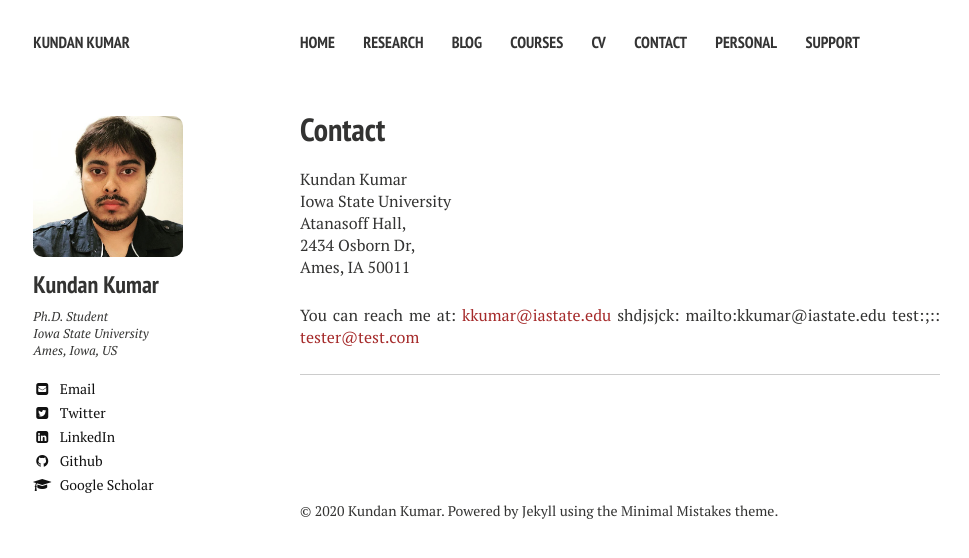
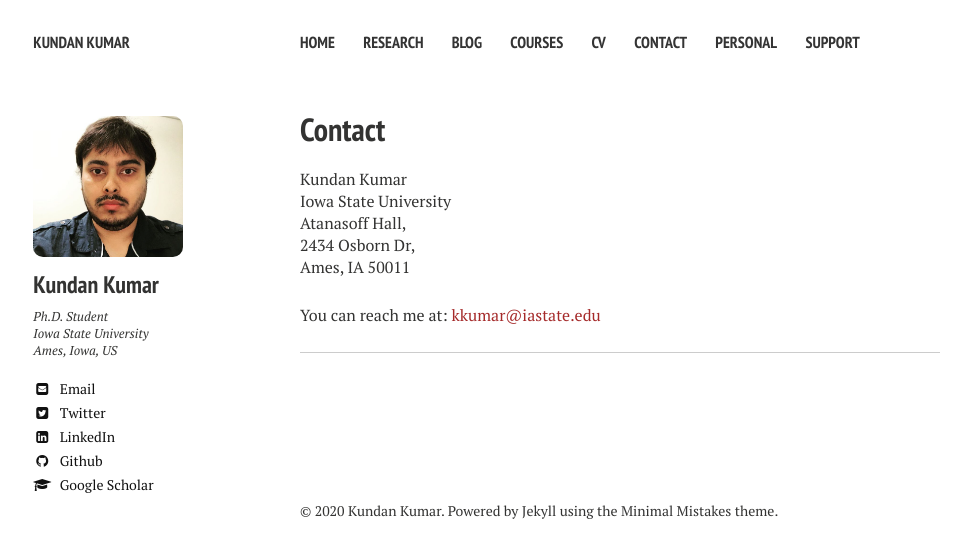
Before and after one commit to kundan7kumar/kundan7kumar.github.io, a Jekyll site: the page built from contact/index.md, in a window 1280 px wide. Shown: the top 558 px of the page, without its empty margins (20-989 px from the left). Built offline with Jekyll 4.4.1, drawn with Linux system fonts in a browser that asks for light colours; nearby versions of some CDN libraries.

Commit message:
Update index.md

```diff
--- a/contact/index.md
+++ b/contact/index.md
@@ -11,7 +11,4 @@ Atanasoff Hall,\
 2434 Osborn Dr,\
 Ames, IA 50011
 
-You can reach me at: [kkumar@iastate.edu](kkumar@iastate.edu)
-shdjsjck: mailto:kkumar@iastate.edu
-test:;::
-<a href="mailto:tester@test.com">tester@test.com</a>
+You can reach me at: <a href="mailto:kkumar@iastate.edu">kkumar@iastate.edu</a>
```
